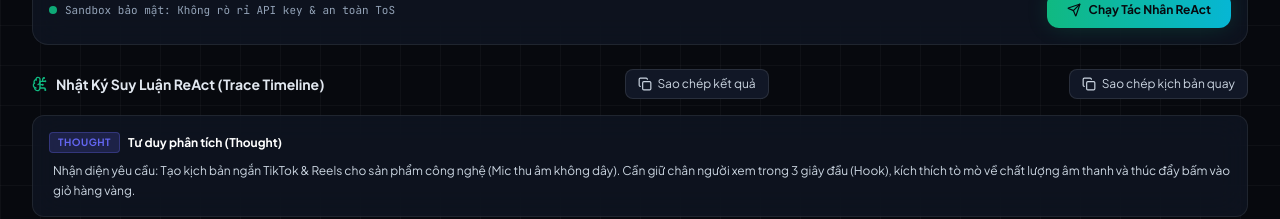
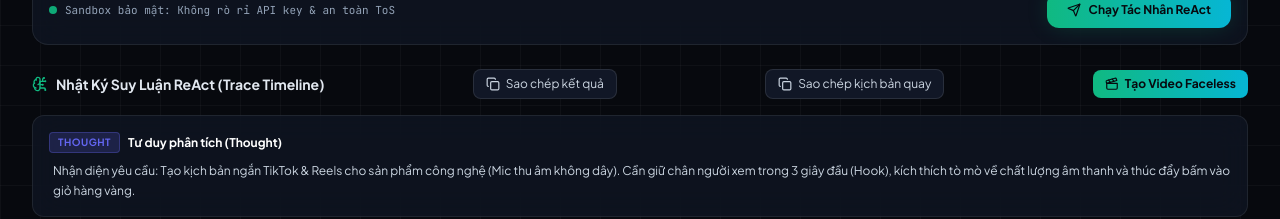
Before and after one commit to mrbit4578/Kiemtien2026, a Next.js app in the folder apps/web/: page /ai-copilot in a window 1280 px wide. Shown: the part 415-634 px from the top of the page. Built offline with nearby package versions, Linux system fonts and the light colour scheme; no server answers.

Commit message:
Mapping AI -> Video Faceless: nut 1-cham tu AI Copilot va AI Chat Pro

```diff
--- a/apps/web/src/app/ai-chat/page.tsx
+++ b/apps/web/src/app/ai-chat/page.tsx
@@ -22,7 +22,10 @@ import {
   X,
   Pencil,
   Trash2,
+  Clapperboard,
 } from 'lucide-react'
+import { useRouter } from 'next/navigation'
+import { extractShootScript, extractPublishCaption } from '../../components/AICopilotStudio'
 import {
   useAiProviders,
   useAiConnections,
@@ -38,6 +41,7 @@ import {
   deleteChatSession,
   deleteChatMessage,
   clearAllChatSessions,
+  createVideoProjectFromAgent,
 } from '../../lib/hooks'
 import { ApiError } from '../../lib/api'
 import type {
@@ -256,6 +260,28 @@ export default function AiChatPage() {
   const [input, setInput] = useState('')
   const [sending, setSending] = useState(false)
   const [error, setError] = useState<string | null>(null)
+  const [mappingIdx, setMappingIdx] = useState<number | null>(null)
+  const router = useRouter()
+
+  /** Mapping tin nhắn agent → Video Faceless: tạo project, nạp script + caption, mở pipeline. */
+  const handleMapToVideo = async (idx: number, content: string) => {
+    const script = extractShootScript(content)
+    const caption = extractPublishCaption(content)
+    if (!script && !caption.trim()) {
+      setError('Tin nhắn này không có kịch bản/caption để tạo video.')
+      return
+    }
+    setMappingIdx(idx)
+    setError(null)
+    try {
+      const id = await createVideoProjectFromAgent({ script, caption })
+      router.push(`/video-faceless?project=${id}`)
+    } catch (err) {
+      setError(err instanceof ApiError ? err.message : 'Tạo dự án video thất bại.')
+    } finally {
+      setMappingIdx(null)
+    }
+  }
   const bottomRef = useRef<HTMLDivElement>(null)
 
   // ── Nhật ký chat (lưu lịch sử + xóa tùy ý) ──
@@ -764,6 +790,21 @@ export default function AiChatPage() {
               >
                 <X className="w-3 h-3" />
               </button>
+              {/* Đưa sang Video Faceless */}
+              {m.role === 'assistant' && (
+                <button
+                  onClick={() => handleMapToVideo(i, m.content)}
+                  disabled={mappingIdx !== null}
+                  title="Đưa sang Video Faceless: tạo dự án, nạp kịch bản + caption, mở pipeline kiểm duyệt"
+                  className="absolute -top-2 -left-2 w-5 h-5 rounded-full bg-dark-950 border border-white/20 text-slate-400 hover:text-brand-emerald hover:border-brand-emerald/50 items-center justify-center hidden group-hover:flex transition-colors disabled:opacity-50"
+                >
+                  {mappingIdx === i ? (
+                    <Loader2 className="w-3 h-3 animate-spin" />
+                  ) : (
+                    <Clapperboard className="w-3 h-3" />
+                  )}
+                </button>
+              )}
             </div>
             {m.role === 'user' && (
               <div className="w-8 h-8 shrink-0 rounded-xl bg-white/10 border border-white/10 flex items-center justify-center">
--- a/apps/web/src/app/video-faceless/page.tsx
+++ b/apps/web/src/app/video-faceless/page.tsx
@@ -1,7 +1,8 @@
 'use client'
 
-import { useState, useEffect, useCallback } from 'react'
+import { useState, useEffect, useCallback, Suspense } from 'react'
 import Link from 'next/link'
+import { useSearchParams } from 'next/navigation'
 import {
   Plus, ArrowLeft, Clapperboard, AlertTriangle, Trash2, Send, ShieldCheck,
   Bot, ClipboardCheck, Gauge, Save, CheckCircle2, XCircle, Link2, Sparkles,
@@ -83,7 +84,16 @@ function riskBadge(score: number | null) {
 /* ─── Trang chính ─── */
 
 export default function VideoFacelessPage() {
-  const [selectedId, setSelectedId] = useState<string | null>(null)
+  return (
+    <Suspense fallback={<p className="text-sm text-slate-400">Đang tải…</p>}>
+      <VideoFacelessInner />
+    </Suspense>
+  )
+}
+
+function VideoFacelessInner() {
+  const searchParams = useSearchParams()
+  const [selectedId, setSelectedId] = useState<string | null>(() => searchParams.get('project'))
   return selectedId ? (
     <ProjectDetail id={selectedId} onBack={() => setSelectedId(null)} />
   ) : (
@@ -142,13 +152,19 @@ function ProjectList({ onSelect }: { onSelect: (id: string) => void }) {
         <Bot className="w-5 h-5 text-brand-cyan shrink-0 mt-0.5" />
         <div className="text-xs text-slate-300 leading-relaxed">
           <span className="font-bold text-white">Làm cùng AI:</span> mở{' '}
+          <Link href="/ai-copilot" className="text-brand-cyan underline font-semibold">
+            AI Copilot (ReAct)
+          </Link>{' '}
+          hoặc{' '}
           <Link href="/ai-chat" className="text-brand-cyan underline font-semibold">
             AI Chat Pro (chế độ Agent)
           </Link>{' '}
           và nhờ agent chạy pipeline: <code className="text-brand-emerald">video_brief</code> (phân tích
           nguồn viral → chốt góc qua G0) → <code className="text-brand-emerald">video_script</code> (viết
           kịch bản, chặn claim chưa xác minh) → <code className="text-brand-emerald">video_risk_score</code> (chấm
-          rủi ro). Kết quả dán vào các tab bên dưới để lưu vào dự án.
+          rủi ro). Khi ưng kịch bản, bấm nút <span className="font-semibold text-white">Tạo Video Faceless</span> trên
+          Copilot (hoặc icon 🎬 trên tin nhắn chat) — kịch bản + caption tự nạp vào dự án mới và mở thẳng pipeline
+          kiểm duyệt.
         </div>
       </div>
 
--- a/apps/web/src/components/AICopilotStudio.tsx
+++ b/apps/web/src/components/AICopilotStudio.tsx
@@ -15,11 +15,13 @@ import {
   CalendarPlus,
   RefreshCw,
   Clock,
-  ImagePlus
+  ImagePlus,
+  Clapperboard,
+  Loader2
 } from 'lucide-react'
 
 import { useSession } from '../context/SessionContext'
-import { useContent, useAiConnections, useAiProviders, sendAgentRun } from '../lib/hooks'
+import { useContent, useAiConnections, useAiProviders, sendAgentRun, createVideoProjectFromAgent } from '../lib/hooks'
 import { ApiError } from '../lib/api'
 import { AiModelSelector } from './AiModelSelector'
 import { useRouter } from 'next/navigation'
@@ -178,6 +180,8 @@ export function AICopilotStudio() {
   const [isGenerating, setIsGenerating] = useState(false)
   const [copied, setCopied] = useState(false)
   const [copiedScript, setCopiedScript] = useState(false)
+  const [mapping, setMapping] = useState(false)
+  const [mapError, setMapError] = useState<string | null>(null)
   const [steps, setSteps] = useState<ReActStep[]>([
     {
       type: 'thought',
@@ -233,6 +237,30 @@ Bí quyết âm thanh triệu view dù quay ngoài đường ồn ào! 🎙️
       navigator.clipboard.writeText(lastStep.content)
       setCopied(true)
       setTimeout(() => setCopied(false), 2000)
+    }
+  }
+
+  /** Mapping: tạo Video Faceless project từ Final Answer (kịch bản + caption) rồi điều hướng sang. */
+  const handleMapToVideo = async () => {
+    const lastStep = steps.find((s) => s.type === 'answer')
+    if (!lastStep) {
+      setMapError('Chưa có Final Answer — hãy chạy agent xong rồi mới mapping.')
+      return
+    }
+    const script = extractShootScript(lastStep.content)
+    const caption = extractPublishCaption(lastStep.content)
+    if (!script && !caption.trim()) {
+      setMapError('Không tách được kịch bản/caption từ kết quả agent.')
+      return
+    }
+    setMapping(true)
+    setMapError(null)
+    try {
+      const id = await createVideoProjectFromAgent({ script, caption })
+      router.push(`/video-faceless?project=${id}`)
+    } catch (err) {
+      setMapError(err instanceof ApiError ? err.message : 'Tạo dự án video thất bại.')
+      setMapping(false)
     }
   }
 
@@ -360,7 +388,19 @@ Bí quyết âm thanh triệu view dù quay ngoài đường ồn ào! 🎙️
             {copiedScript ? <Check className="w-3.5 h-3.5 text-brand-emerald" /> : <Copy className="w-3.5 h-3.5" />}
             <span>{copiedScript ? 'Đã sao chép' : 'Sao chép kịch bản quay'}</span>
           </button>
+          <button
+            onClick={handleMapToVideo}
+            disabled={mapping}
+            title="Tạo dự án Video Faceless từ kịch bản + caption này và mở pipeline kiểm duyệt"
+            className="text-xs px-3 py-1.5 rounded-lg bg-gradient-to-r from-brand-emerald to-brand-cyan text-dark-950 font-bold flex items-center gap-1.5 transition-all hover:brightness-110 disabled:opacity-60"
+          >
+            {mapping ? <Loader2 className="w-3.5 h-3.5 animate-spin" /> : <Clapperboard className="w-3.5 h-3.5" />}
+            <span>{mapping ? 'Đang tạo dự án…' : 'Tạo Video Faceless'}</span>
+          </button>
         </div>
+        {mapError && (
+          <p className="text-xs text-red-300 bg-red-500/10 border border-red-500/30 rounded-lg px-3 py-2">{mapError}</p>
+        )}
 
         <div className="space-y-3">
           {steps.map((step, idx) => {
--- a/apps/web/src/lib/hooks.ts
+++ b/apps/web/src/lib/hooks.ts
@@ -576,3 +576,40 @@ export async function setVideoAiLabel(
 export async function deleteVideoAiEntry(projectId: string, entryId: string): Promise<{ ok: boolean }> {
   return api.del(`/video/projects/${projectId}/ai-entries/${entryId}`)
 }
+
+/* ─── Mapping AI → Video Faceless ─────────────────────────────────── */
+
+/** Sinh tiêu đề project từ dòng HOOK đầu caption (tối đa 80 ký tự). */
+export function videoTitleFromCaption(caption: string, fallback = 'Video từ AI'): string {
+  const firstLine = caption
+    .split('\n')
+    .map((l) => l.trim())
+    .find((l) => l.length > 0)
+  if (!firstLine) return fallback
+  return firstLine.length > 80 ? firstLine.slice(0, 77) + '…' : firstLine
+}
+
+export interface VideoFromAgentInput {
+  title?: string
+  script?: string
+  caption: string
+  publishNotes?: string
+  viralSourceUrl?: string
+}
+
+/**
+ * Tạo VideoProject từ kết quả agent/chat: tạo project → nạp script + caption →
+ * chuyển stage sang 'script'. Trả về id để điều hướng sang /video-faceless?project=<id>.
+ */
+export async function createVideoProjectFromAgent(input: VideoFromAgentInput): Promise<string> {
+  const title = (input.title?.trim() || videoTitleFromCaption(input.caption))
+  const project = await api.post<VideoProjectSummary>('/video/projects', { title })
+  await api.patch(`/video/projects/${project.id}`, {
+    script: input.script || '',
+    caption: input.caption,
+    publishNotes: input.publishNotes || '',
+    viralSourceUrl: input.viralSourceUrl || '',
+    stage: 'script',
+  })
+  return project.id
+}
```
